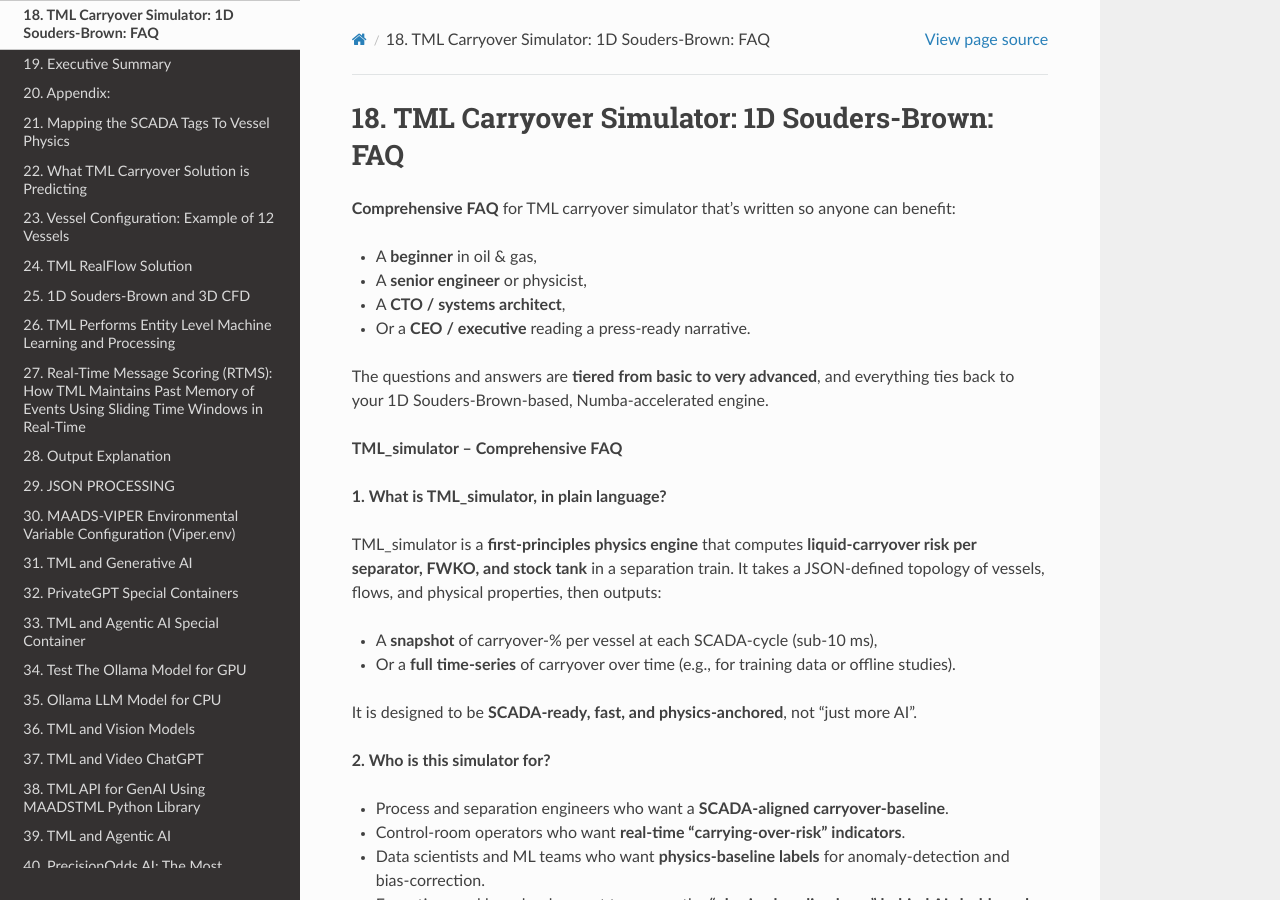
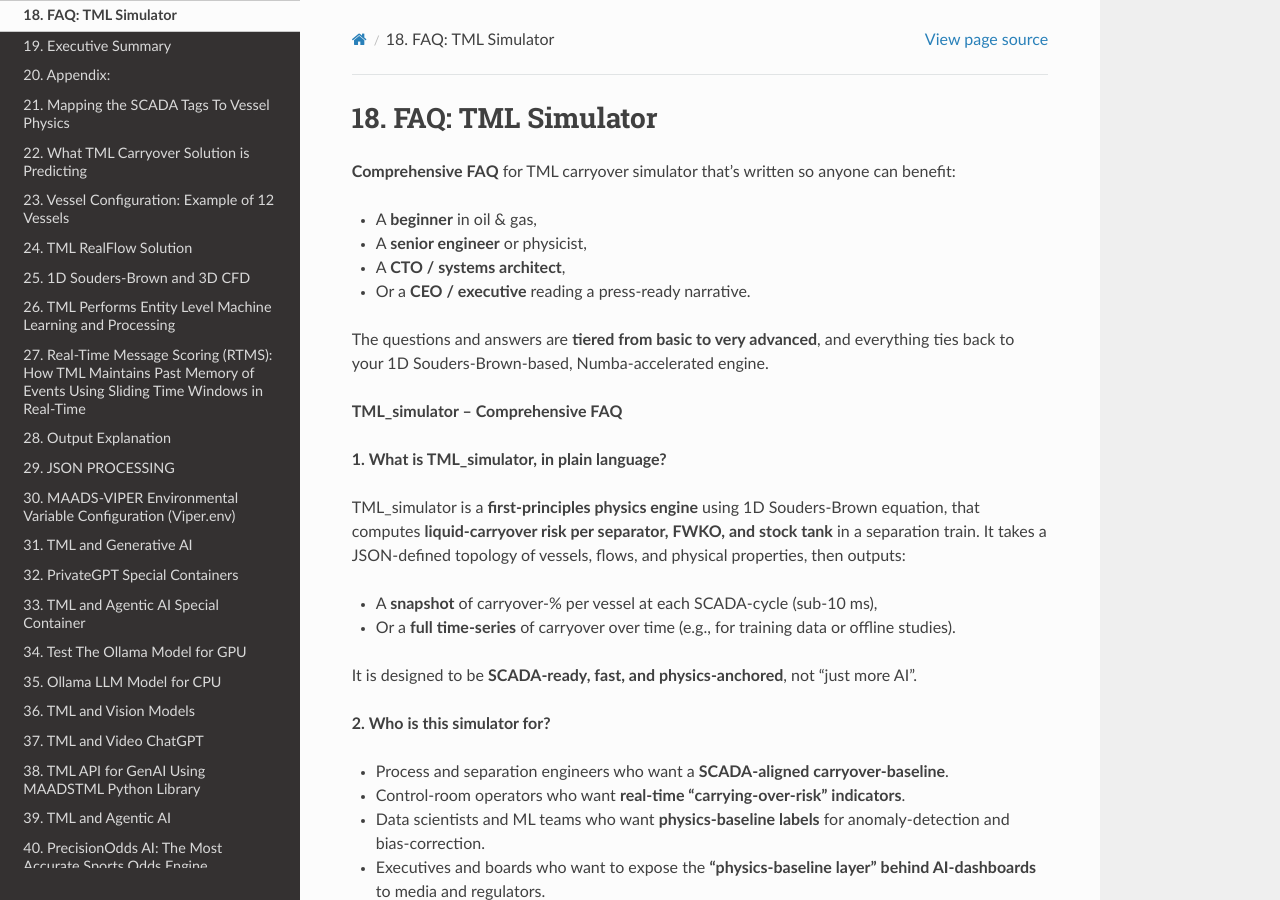
Before and after one commit to smaurice101/readthedocs, a Sphinx documentation site: the page built from docs/source/tmlsimfaq.rst, in a window 1280 px wide and 900 px high. Built offline with Sphinx 7.4.7 and the Read the Docs theme 3.1.0, drawn with Linux system fonts in a browser that asks for light colours; pages that are not in the unit, such as notebooks, are missing from menus.

Commit message:
Update tmlsimfaq.rst

```diff
--- a/docs/source/tmlsimfaq.rst
+++ b/docs/source/tmlsimfaq.rst
@@ -1,4 +1,4 @@
-TML Carryover Simulator: 1D Souders-Brown: FAQ
+FAQ: TML Simulator
 ===============================================
 
 **Comprehensive FAQ** for TML carryover simulator that’s written so
@@ -20,7 +20,7 @@ Numba‑accelerated engine.
 
 **1. What is TML_simulator, in plain language?**
 
-TML_simulator is a **first‑principles physics engine** that computes
+TML_simulator is a **first‑principles physics engine** using 1D Souders-Brown equation, that computes
 **liquid‑carryover risk per separator, FWKO, and stock tank** in a
 separation train. It takes a JSON‑defined topology of vessels, flows,
 and physical properties, then outputs:
```
